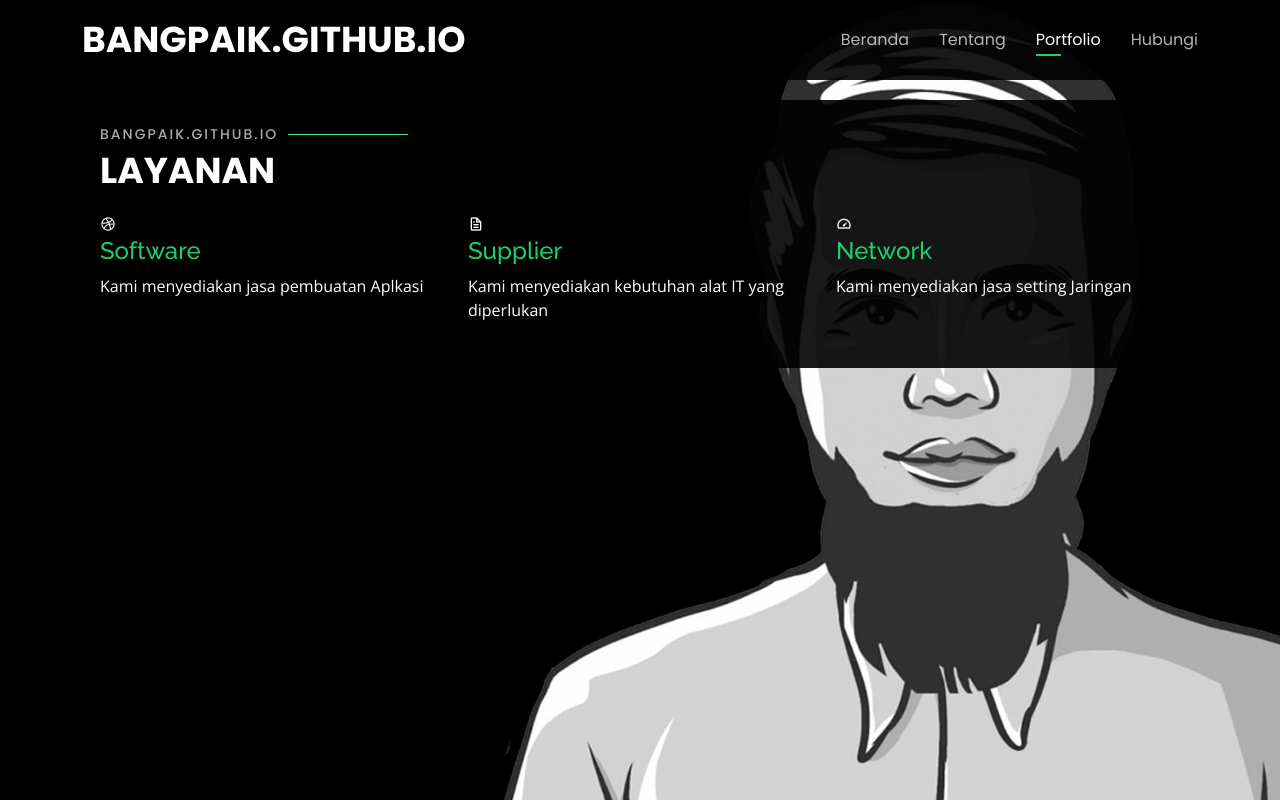
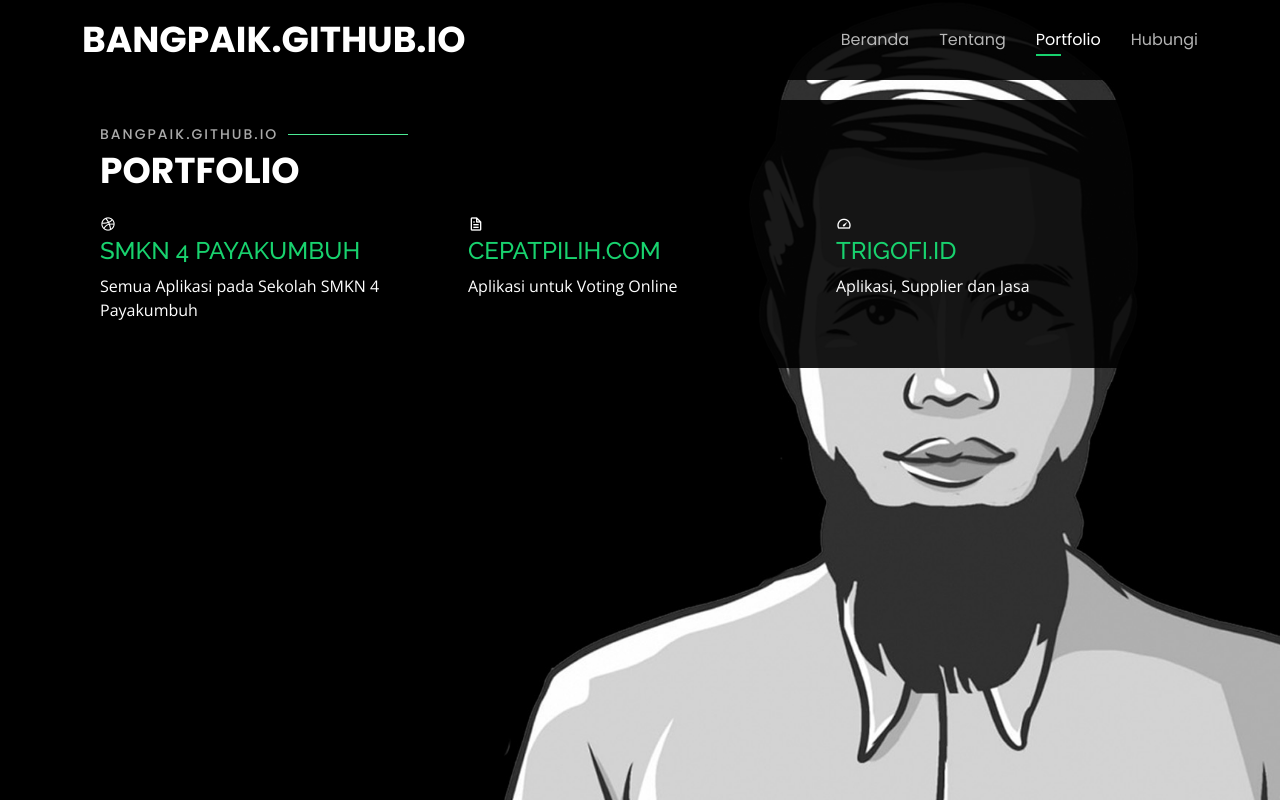
Before and after one commit to bangpaik/bangpaik.github.io, a plain HTML site: page index.html in a window 1280 px wide. Both pictures are taken after a click on the link "Portfolio". Drawn offline with nearby package versions, Linux system fonts and the light colour scheme.

Commit message:
Update index.html

```diff
--- a/index.html
+++ b/index.html
@@ -158,31 +158,34 @@
 
       <div class="section-title">
         <h2>BANGPAIK.GITHUB.IO</h2>
-        <p>Layanan</p>
+        <p>Portfolio</p>
       </div>
 
       <div class="row">
         <div class="col-lg-4 col-md-6 d-flex align-items-stretch">
           <div class="icon-box">
             <div class="icon"><i class="bx bxl-dribbble"></i></div>
-            <h4><a href="">Software</a></h4>
-            <p>Kami menyediakan jasa pembuatan Aplkasi</p>
+            <h4><a href="">SMKN 4 PAYAKUMBUH</a></h4>
+            <p>Semua Aplikasi pada Sekolah SMKN 4 Payakumbuh</p>
+            <a href="https://smkn4pyk.sch.id/" target="_blank"></a>
           </div>
         </div>
 
         <div class="col-lg-4 col-md-6 d-flex align-items-stretch mt-4 mt-md-0">
           <div class="icon-box">
             <div class="icon"><i class="bx bx-file"></i></div>
-            <h4><a href="">Supplier</a></h4>
-            <p>Kami menyediakan kebutuhan alat IT yang diperlukan</p>
+            <h4><a href="">CEPATPILIH.COM</a></h4>
+            <p>Aplikasi untuk Voting Online</p>
+            <a href="https://cepatpilih.com/" target="_blank"></a>
           </div>
         </div>
 
         <div class="col-lg-4 col-md-6 d-flex align-items-stretch mt-4 mt-lg-0">
           <div class="icon-box">
             <div class="icon"><i class="bx bx-tachometer"></i></div>
-            <h4><a href="">Network</a></h4>
-            <p>Kami menyediakan jasa setting Jaringan</p>
+            <h4><a href="">TRIGOFI.ID</a></h4>
+            <p>Aplikasi, Supplier dan Jasa</p>
+            <a href="https://trigofi.id/" target="_blank"></a>
           </div>
         </div>
       </div>
```
